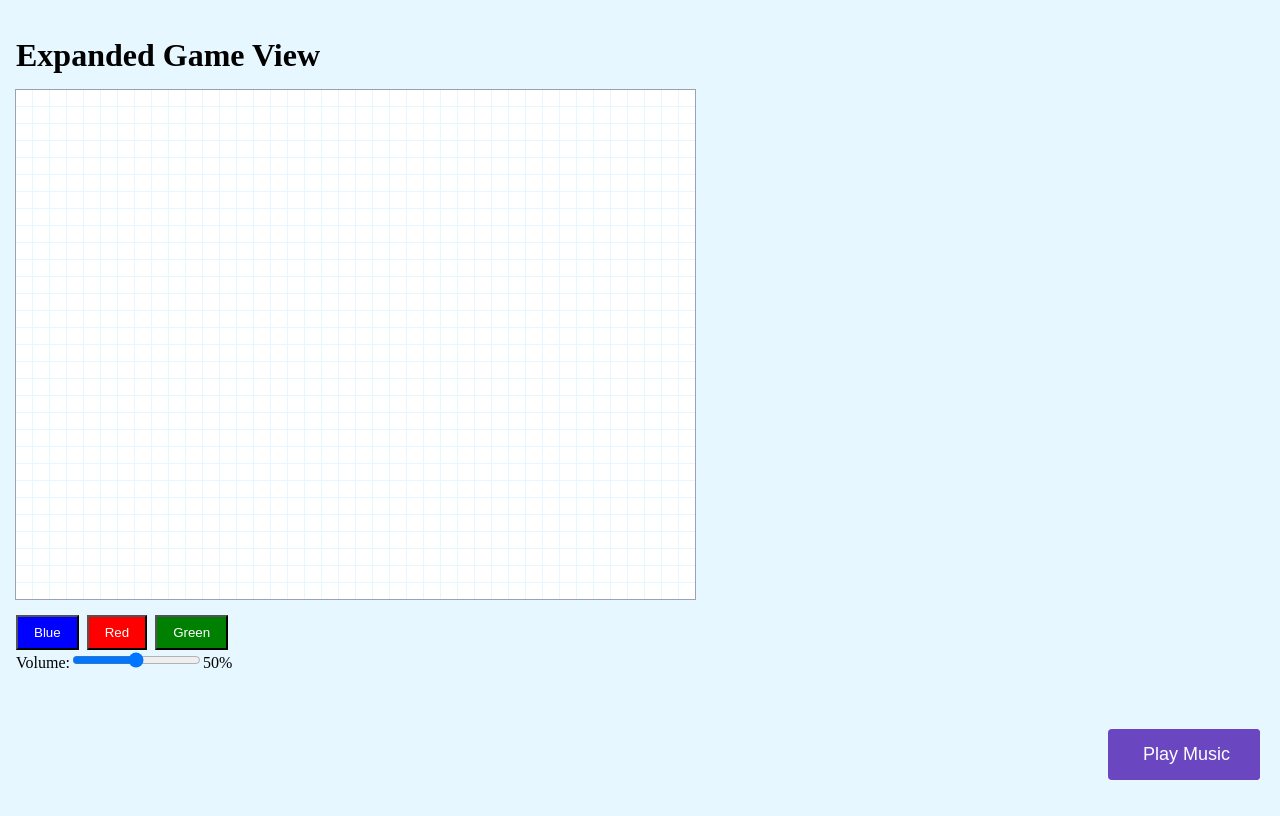
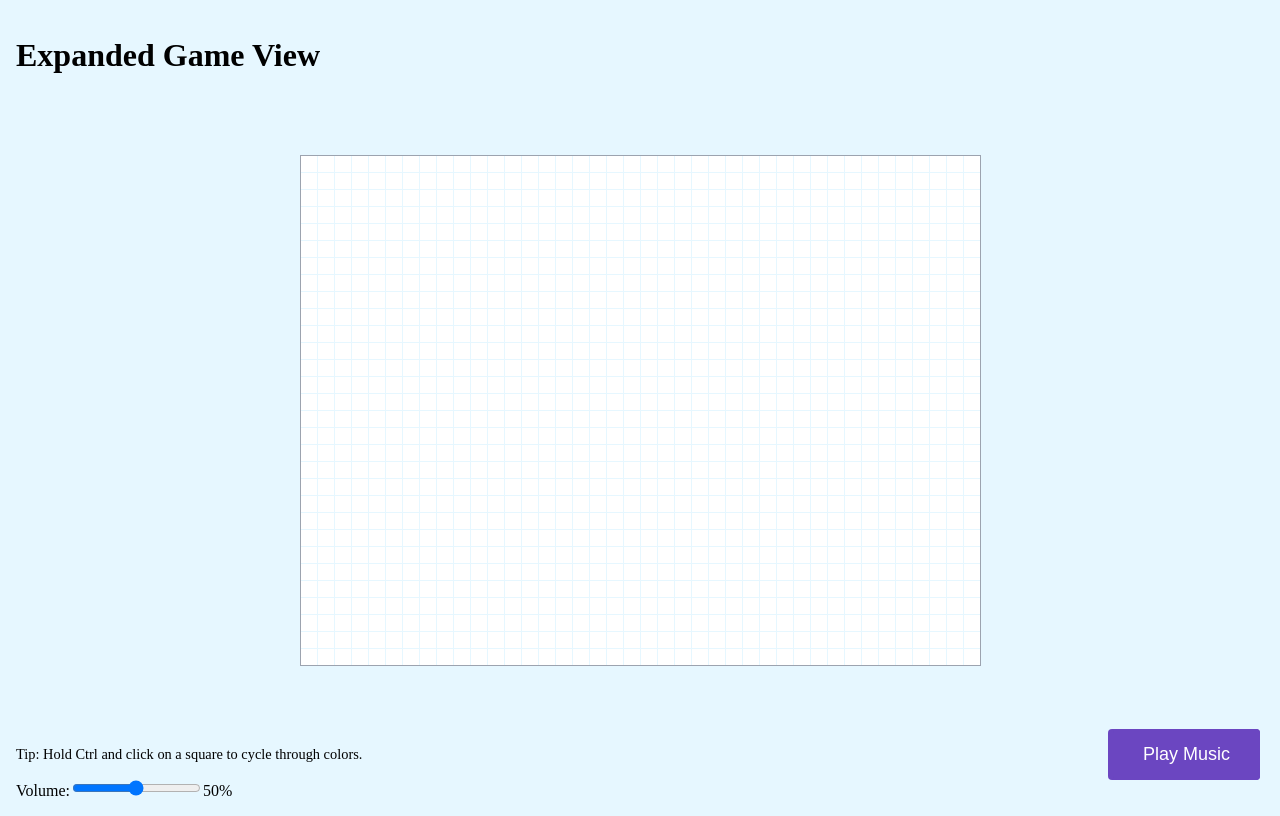
Before and after one commit to ThirdimpactDev/pixel-game, a React (Vite) app in the folder client/: page /game in a window 1280 px wide. Built offline with nearby package versions, Linux system fonts and the light colour scheme.

Commit message:
Update: Modified Login view, change color pickup tgo hoteky selection. Centered game canvas.

```diff
--- a/client/src/pages/Game.jsx
+++ b/client/src/pages/Game.jsx
@@ -7,25 +7,40 @@ const Game = () => {
   const rows = 30;
   const cols = 40;
   const totalSquares = rows * cols;
+
+  const colors = ['blue', 'red', 'green', 'yellow', 'purple']; // List of colors to switch between
   const [selectedSquares, setSelectedSquares] = useState({});
-  const [selectedColor, setSelectedColor] = useState('blue');
   const [isDrawing, setIsDrawing] = useState(false);
 
-  const handleSquareClick = (id) => {
-    setSelectedSquares((prev) => ({
+  const handleSquareClick = (id, event) => {
+    setSelectedSquares((prev) => {
+      const currentColor = prev[id];
+      let newColor;
+
+      if (event.ctrlKey) {
+        // Cycle through colors if Ctrl is pressed
+        const currentIndex = colors.indexOf(currentColor);
+        newColor = colors[(currentIndex + 1) % colors.length];
+      } else {
+        // Toggle color on normal click
+        newColor = currentColor ? null : colors[0];
+      }
+
+      return {
         ...prev,
-      [id]: prev[id] ? null : selectedColor,
-    }));
+        [id]: newColor,
+      };
+    });
   };
 
-  const handleMouseDown = (id) => {
+  const handleMouseDown = (id, event) => {
     setIsDrawing(true);
-    handleSquareClick(id);
+    handleSquareClick(id, event);
   };
 
-  const handleMouseEnter = (id) => {
+  const handleMouseEnter = (id, event) => {
     if (isDrawing) {
-      handleSquareClick(id);
+      handleSquareClick(id, event);
     }
   };
 
@@ -38,6 +53,15 @@ const Game = () => {
       <h1 style={{ fontSize: '2rem', fontWeight: 'bold', marginBottom: '1rem' }}>
         Expanded Game View
       </h1>
+
+      <div
+        style={{
+          display: 'flex',
+          justifyContent: 'center',
+          alignItems: 'center',
+          height: '80vh', // Adjust this height to your needs
+        }}
+      >
         <div
           style={{
             display: 'grid',
@@ -51,8 +75,8 @@ const Game = () => {
           {[...Array(totalSquares)].map((_, index) => (
             <div
               key={index}
-            onMouseDown={() => handleMouseDown(index)}
-            onMouseEnter={() => handleMouseEnter(index)}
+              onMouseDown={(event) => handleMouseDown(index, event)}
+              onMouseEnter={(event) => handleMouseEnter(index, event)}
               onMouseUp={handleMouseUp}
               style={{
                 width: '1rem',
@@ -63,14 +87,13 @@ const Game = () => {
             />
           ))}
         </div>
-
-      <div style={{ display: 'flex', gap: '0.5rem', marginTop: '1rem' }}>
-        <button onClick={() => setSelectedColor('blue')} style={{ padding: '0.5rem 1rem', backgroundColor: 'blue', color: 'white' }}>Blue</button>
-        <button onClick={() => setSelectedColor('red')} style={{ padding: '0.5rem 1rem', backgroundColor: 'red', color: 'white' }}>Red</button>
-        <button onClick={() => setSelectedColor('green')} style={{ padding: '0.5rem 1rem', backgroundColor: 'green', color: 'white' }}>Green</button>
       </div>
 
-      <div style={{ position: 'absolute', bottom: '1rem', right: '1rem' }}>
+      <div style={{ marginTop: '1rem', fontSize: '0.9rem' }}>
+        <p>Tip: Hold Ctrl and click on a square to cycle through colors.</p>
+      </div>
+
+      <div style={{ position: 'center', bottom: '1rem', right: '1rem' }}>
         <RetroButton onClick={() => console.log('Start Game clicked!')}>
           Start Game
         </RetroButton>
--- a/client/src/pages/Login.jsx
+++ b/client/src/pages/Login.jsx
@@ -29,9 +29,9 @@ const Login = () => {
       <div className="pixel-container" />
       <form className="form">
         <div className="title">
-          Welcome,<br /><span>sign up to continue</span>
+          Welcome,<br /><span>Muh brotha! Please log in with Google to access limitless fun!</span>
         </div>
-        <input
+        {/* <input
           className="input"
           name="email"
           placeholder="Email"
@@ -42,11 +42,11 @@ const Login = () => {
           name="password"
           placeholder="Password"
           type="password"
-        />
+        /> */}
         <div className="login-with">
-          <div className="button-log">
+          {/* <div className="button-log">
             <b>t</b>
-          </div>
+          </div> */}
           <div className="button-log">
             <svg
               xmlns="http://www.w3.org/2000/svg"
@@ -58,7 +58,7 @@ const Login = () => {
               <path d="M51.981,24.4812c-7.7173-0.0038-15.4346-0.0019-23.1518-0.001c0.001,3.2009-0.0038,6.4018,0.0019,9.6017  c4.4693-0.001,8.9386-0.0019,13.407,0c-0.5179,3.0673-2.3408,5.8723-4.9258,7.5991c-1.625,1.0926-3.492,1.8018-5.4168,2.139  c-1.9372,0.3306-3.9389,0.3729-5.8713-0.0183c-1.9651-0.3921-3.8409-1.2108-5.4773-2.3649  c-2.6166-1.8383-4.6135-4.5279-5.6388-7.5549c-1.0484-3.0788-1.0561-6.5046,0.0048-9.5805  c0.7361-2.1679,1.9613-4.1705,3.5708-5.8002c1.9853-2.0324,4.5664-3.4853,7.3473-4.0811c2.3812-0.5083,4.8921-0.4113,7.2234,0.294  c1.9815,0.6016,3.8082,1.6874,5.3044,3.1163c1.5125-1.5039,3.0173-3.0164,4.527-4.5231c0.7918-0.811,1.624-1.5865,2.3908-2.4196  c-2.2928-2.1218-4.9805-3.8274-7.9172-4.9056C32.0723,4.0363,26.1097,3.995,20.7871,5.8372  C14.7889,7.8907,9.6815,12.3763,6.8497,18.0459c-0.9859,1.9536-1.7057,4.0388-2.1381,6.1836  C3.6238,29.5732,4.382,35.2707,6.8468,40.1378c1.6019,3.1768,3.8985,6.001,6.6843,8.215c2.6282,2.0958,5.6916,3.6439,8.9396,4.5078  c4.0984,1.0993,8.461,1.0743,12.5864,0.1355c3.7284-0.8581,7.256-2.6397,10.0725-5.24c2.977-2.7358,5.1006-6.3403,6.2249-10.2138  C52.5807,33.3171,52.7498,28.8064,51.981,24.4812z"></path>
             </svg>
           </div>
-          <div className="button-log">
+          {/* <div className="button-log">
             <svg
               xmlns="http://www.w3.org/2000/svg"
               width="56.6934px"
@@ -68,9 +68,9 @@ const Login = () => {
             >
               <path d="M40.43,21.739h-7.645v-5.014c0-1.883,1.248-2.322,2.127-2.322c0.877,0,5.395,0,5.395,0V6.125l-7.43-0.029  c-8.248,0-10.125,6.174-10.125,10.125v5.518h-4.77v8.53h4.77c0,10.947,0,24.137,0,24.137h10.033c0,0,0-13.32,0-24.137h6.77  L40.43,21.739z"></path>
             </svg>
-          </div>
+          </div> */}
         </div>
-        <button className="button-confirm">Let's go →</button>
+        {/* <button className="button-confirm">Let's go →</button> */}
       </form>
     </>
   );
```
Also changed, not shown: 2 other files (tests, documents, lock files or other folders). Lines whose indentation alone changed are shown as unchanged.
